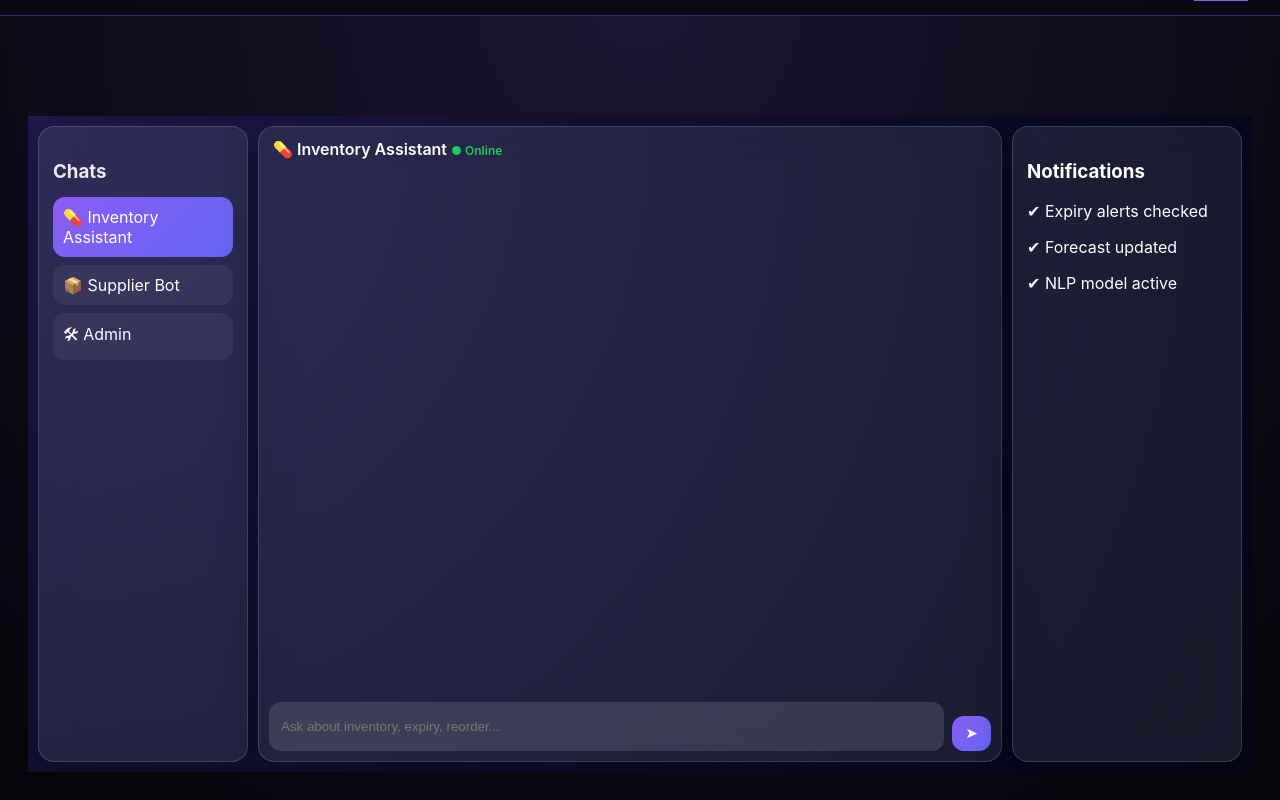
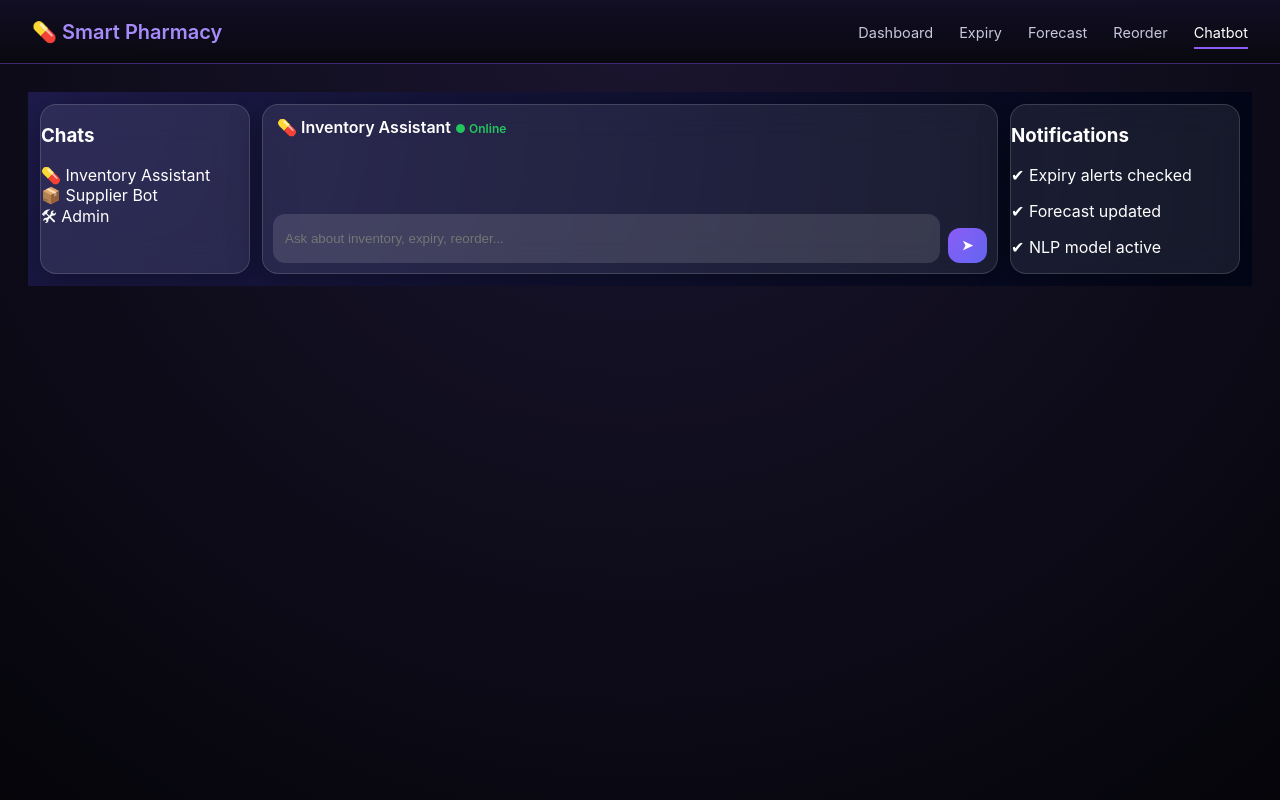
Before and after one commit to yogithasai/smart-pharmacy-inventory, a React (Vite) app in the folder frontend/: page /chatbot in a window 1280 px wide. Built offline with nearby package versions, Linux system fonts and the light colour scheme.

Commit message:
change style

```diff
--- a/frontend/src/pages/Chatbot.jsx
+++ b/frontend/src/pages/Chatbot.jsx
@@ -8,7 +8,6 @@ export default function Chatbot() {
   const [loading, setLoading] = useState(false);
   const bottomRef = useRef(null);
 
-  // Auto-scroll
   useEffect(() => {
     bottomRef.current?.scrollIntoView({ behavior: "smooth" });
   }, [messages, loading]);
@@ -18,35 +17,26 @@ export default function Chatbot() {
 
     setMessages((prev) => [
       ...prev,
-      { sender: "user", text: input, time: new Date().toLocaleTimeString() },
+      { sender: "user", text: input },
     ]);
-
     setInput("");
     setLoading(true);
 
     try {
       const res = await askChatbot(input);
-
       setMessages((prev) => [
         ...prev,
         {
           sender: "bot",
           text:
-            res.data.type === "text"
-              ? res.data.response
-              : "📊 Data fetched successfully",
-          table: res.data.type === "table" ? res.data.response : null,
-          time: new Date().toLocaleTimeString(),
+            res.data?.response ||
+            "Here is the information you requested.",
         },
       ]);
     } catch {
       setMessages((prev) => [
         ...prev,
-        {
-          sender: "bot",
-          text: "⚠️ Unable to connect to chatbot service.",
-          time: new Date().toLocaleTimeString(),
-        },
+        { sender: "bot", text: "⚠️ Server error." },
       ]);
     }
 
@@ -54,7 +44,6 @@ export default function Chatbot() {
   };
 
   return (
-    <div className="chat-page-wrapper">
     <div className="chat-app">
       {/* LEFT SIDEBAR */}
       <div className="chat-sidebar glass">
@@ -76,32 +65,8 @@ export default function Chatbot() {
               <div className="avatar">
                 {msg.sender === "bot" ? "🤖" : "👤"}
               </div>
-
               <div className={`chat-bubble ${msg.sender}`}>
-                  <p>{msg.text}</p>
-
-                  {msg.table && (
-                    <table>
-                      <thead>
-                        <tr>
-                          {Object.keys(msg.table[0]).map((k) => (
-                            <th key={k}>{k}</th>
-                          ))}
-                        </tr>
-                      </thead>
-                      <tbody>
-                        {msg.table.map((row, r) => (
-                          <tr key={r}>
-                            {Object.values(row).map((v, c) => (
-                              <td key={c}>{v}</td>
-                            ))}
-                          </tr>
-                        ))}
-                      </tbody>
-                    </table>
-                  )}
-
-                  <span className="time">{msg.time}</span>
+                {msg.text}
               </div>
             </div>
           ))}
@@ -137,6 +102,5 @@ export default function Chatbot() {
         <p>✔ NLP model active</p>
       </div>
     </div>
-    </div>
   );
 }
--- a/frontend/src/styles/chat.css
+++ b/frontend/src/styles/chat.css
@@ -7,24 +7,24 @@ html,
 body {
   height: 100%;
   margin: 0;
-  overflow: hidden;
   font-family: "Inter", system-ui, sans-serif;
 }
 
-/* ================= PAGE OFFSET (NAVBAR SAFE) ================= */
-.chat-page-wrapper {
-  height: calc(100vh - 72px); /* navbar height */
-  padding-top: 72px;
-  overflow: hidden;
+/* ================= CHAT PAGE WRAPPER ================= */
+/* This sits BELOW navbar */
+.chat-page {
+  height: calc(100vh - 64px); /* navbar height */
+  display: flex;
+  flex-direction: column;
 }
 
-/* ================= CHAT LAYOUT ================= */
+/* ================= CHAT APP ================= */
 .chat-app {
-  height: 100%;
+  flex: 1;
   display: grid;
   grid-template-columns: 210px minmax(0, 1fr) 230px;
-  gap: 10px;
-  padding: 10px;
+  gap: 12px;
+  padding: 12px;
   background: radial-gradient(circle at top left, #1e1b4b, #020617);
   color: white;
   overflow: hidden;
@@ -34,35 +34,9 @@ body {
 .glass {
   background: rgba(255, 255, 255, 0.08);
   backdrop-filter: blur(18px);
-  -webkit-backdrop-filter: blur(18px);
   border-radius: 16px;
   border: 1px solid rgba(255, 255, 255, 0.15);
   box-shadow: 0 8px 32px rgba(0, 0, 0, 0.35);
-}
-
-/* ================= SIDEBAR ================= */
-.chat-sidebar {
-  padding: 14px;
-  height: 100%;
-  overflow-y: auto;
-}
-
-.chat-sidebar h3 {
-  margin-bottom: 14px;
-  opacity: 0.9;
-}
-
-.chat-user {
-  padding: 10px;
-  margin-bottom: 8px;
-  border-radius: 12px;
-  background: rgba(255, 255, 255, 0.06);
-  cursor: pointer;
-  transition: background 0.2s ease;
-}
-
-.chat-user.active {
-  background: linear-gradient(135deg, #8b5cf6, #6366f1);
 }
 
 /* ================= MAIN CHAT ================= */
@@ -70,7 +44,6 @@ body {
   display: flex;
   flex-direction: column;
   height: 100%;
-  overflow: hidden;
 }
 
 .chat-header {
@@ -89,57 +62,13 @@ body {
   flex: 1;
   padding: 12px;
   overflow-y: auto;
-  overflow-x: hidden;
 }
 
-.chat-row {
+/* ================= INPUT (STAYS VISIBLE) ================= */
+.chat-input {
+  padding: 10px;
   display: flex;
   gap: 8px;
-  margin-bottom: 14px;
-}
-
-.chat-row.user {
-  flex-direction: row-reverse;
-}
-
-.avatar {
-  width: 32px;
-  height: 32px;
-  border-radius: 50%;
-  background: rgba(255, 255, 255, 0.15);
-  display: flex;
-  align-items: center;
-  justify-content: center;
-  flex-shrink: 0;
-}
-
-.chat-bubble {
-  max-width: 65%;
-  padding: 10px 12px;
-  border-radius: 14px;
-  word-wrap: break-word;
-}
-
-.chat-bubble.user {
-  background: linear-gradient(135deg, #8b5cf6, #6366f1);
-}
-
-.chat-bubble.bot {
-  background: rgba(255, 255, 255, 0.1);
-}
-
-.time {
-  display: block;
-  font-size: 10px;
-  opacity: 0.6;
-  margin-top: 4px;
-}
-
-/* ================= INPUT ================= */
-.chat-input {
-  display: flex;
-  gap: 8px;
-  padding: 10px;
   flex-shrink: 0;
 }
 
@@ -148,7 +77,6 @@ body {
   padding: 10px 12px;
   border-radius: 12px;
   border: none;
-  outline: none;
   background: rgba(255, 255, 255, 0.12);
   color: white;
 }
@@ -162,39 +90,6 @@ body {
   color: white;
 }
 
-/* ================= RIGHT PANEL ================= */
-.chat-right {
-  padding: 14px;
-  height: 100%;
-  overflow-y: auto;
-}
-
-/* ================= TYPING ================= */
-.typing {
-  display: flex;
-  gap: 6px;
-}
-
-.typing span {
-  width: 6px;
-  height: 6px;
-  background: rgba(255, 255, 255, 0.6);
-  border-radius: 50%;
-  animation: blink 1.4s infinite;
-}
-
-@keyframes blink {
-  0% {
-    opacity: 0.2;
-  }
-  20% {
-    opacity: 1;
-  }
-  100% {
-    opacity: 0.2;
-  }
-}
-
 /* ================= RESPONSIVE ================= */
 @media (max-width: 1200px) {
   .chat-app {
```
Lines whose indentation alone changed are shown as unchanged.
